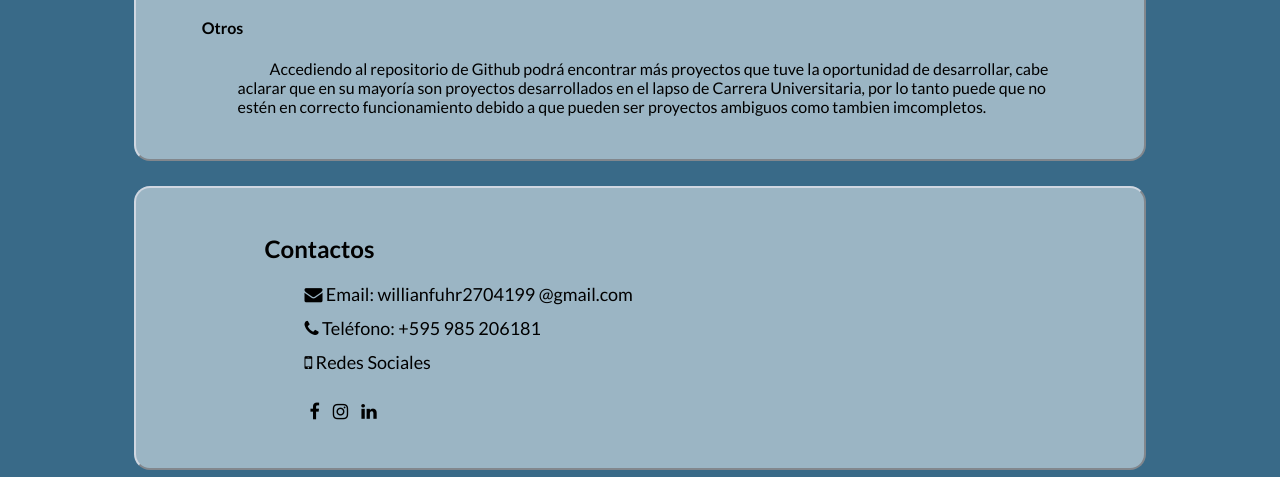
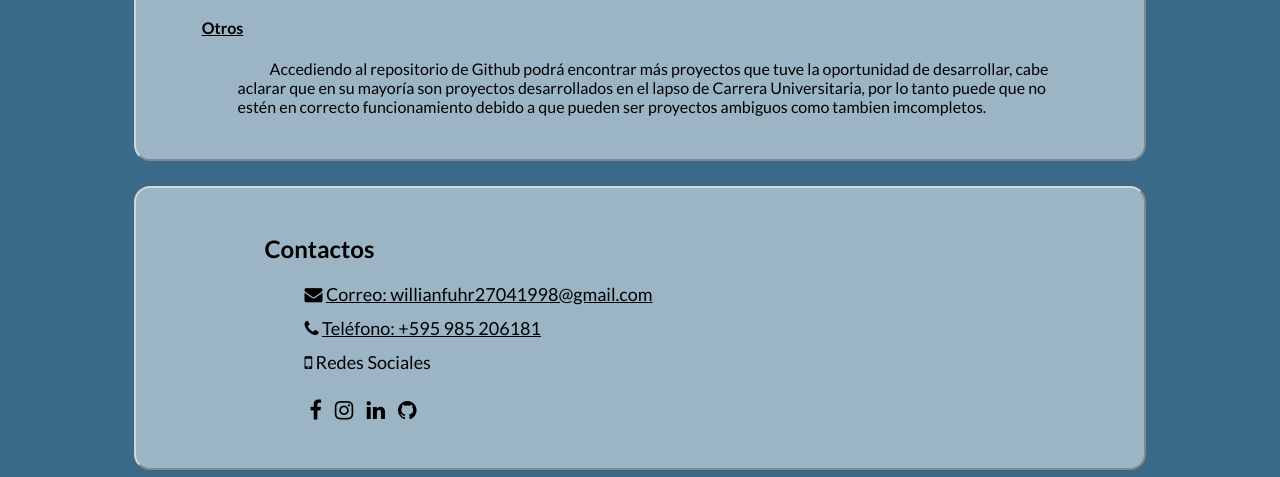
Before and after one commit to Mipcra98/Mi_Portfolio, a plain HTML site: page index.html in a window 1280 px wide. Shown: the part 2547-3024 px from the top of the page. Drawn offline with Linux system fonts and the light colour scheme.

Commit message:
Updated Links

```diff
--- a/index.html
+++ b/index.html
@@ -153,9 +153,8 @@
         <section id="contact">
             <h2>Contactos</h2>
             <ul>
-                <li><i class="fa fa-envelope"></i> Email: willianfuhr2704199
-                    @gmail.com</li>
-                <li><i class="fa fa-phone"></i> Teléfono: +595 985 206181</li>
+                <li><i class="fa fa-envelope"></i> <a href="mailto:willianfuhr27041998@gmail.com">Correo: willianfuhr27041998@gmail.com</a></li>
+                <li><i class="fa fa-phone"></i> <a href="tel:+595985206181">Teléfono: +595 985 206181</a></li>
                 <li><i class="fa fa-mobile"></i> Redes Sociales</li>
                 <ul id="social">
                     <li>
@@ -167,27 +166,11 @@
                     <li>
                         <a href="https://www.linkedin.com/in/willian-f%C3%BChr-32295b211/" class="fa fa-linkedin" target="_blank"></a>
                     </li>
-                    <!-- Agrega más redes sociales si lo deseas -->
+                    <li>
+                        <a href="https://github.com/Mipcra98" class="fa fa-github"></a>
+                    </li>
                 </ul>
             </ul>
-            <!--<div>
-                <h4>Déjame un mensaje</h4>
-                <form action="submit">
-                    <div id="name">
-                        <p>Nombre</p>
-                        <input type="text" placeholder="Juan Pérez">
-                    </div>
-                    <div id="mail">
-                        <p>Correo electrónico</p>
-                        <input type="email" placeholder="ejemplo.12@gmail.com">
-                    </div>
-                    <div id="message-div">
-                        <p>Mensaje</p>
-                        <textarea name="message" id="message-id" placeholder="Hola Sr. Willian, me dirijo a usted para comunicar que..."></textarea>
-                    </div>
-                    <button type="submit">Enviar</button>
-                </form>
-            </div>-->
         </section>
     </main>
     <footer><p>Copyright &copy; 2024</p></footer>
--- a/style.css
+++ b/style.css
@@ -166,13 +166,7 @@ section li{
 }
 
 #projects ul h4 a {
-    text-decoration: none;
     color: rgba(0, 0, 0,1);
-}
-
-#projects ul h4 a:hover {
-    color: rgb(0, 0, 0,1);
-    text-decoration: underline;
 }
 #projects ul h4 {
     text-decoration: none;
@@ -186,6 +180,10 @@ section li{
     text-align: left;
     padding-left: 10vw;
     padding-right: 10vw;
+}
+
+#contact a{
+    color: #000000;
 }
 
 #contact li{
@@ -260,6 +258,10 @@ section li{
     padding: 5px;
 }
 
+#social a{
+    font-size: larger;
+}
+
 .fa {
     color: #000000;
     text-decoration: none;
@@ -271,6 +273,11 @@ section li{
     margin-left: 0px;
 }
 
+#contact i{
+    color: #000000;
+    text-decoration: none;
+}
+
 footer{
     margin-top: 1vw;
     font-weight: bold;
```
